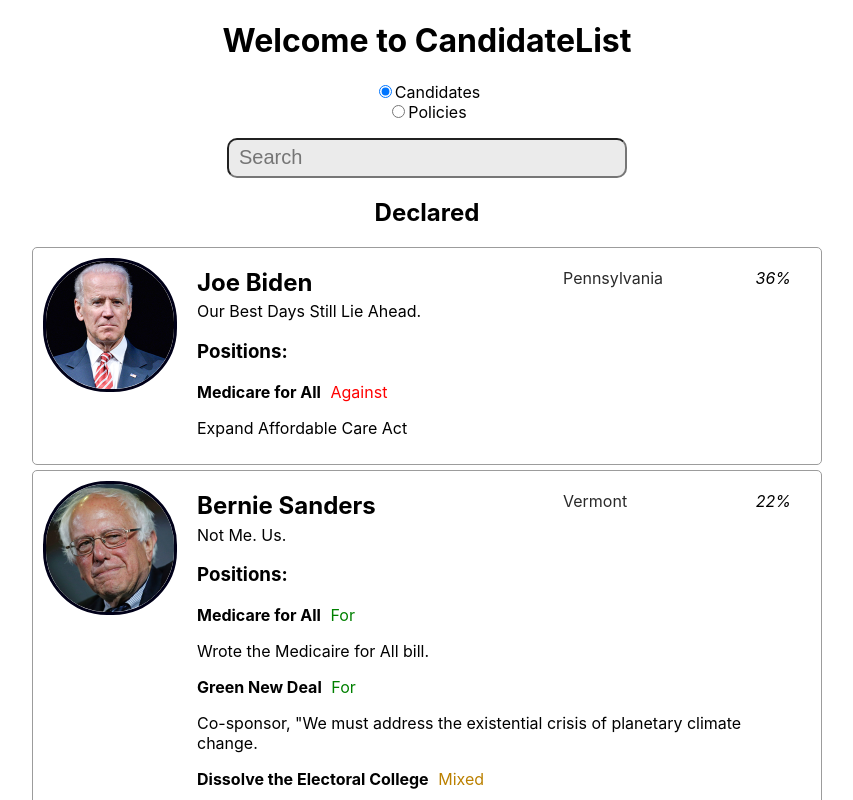
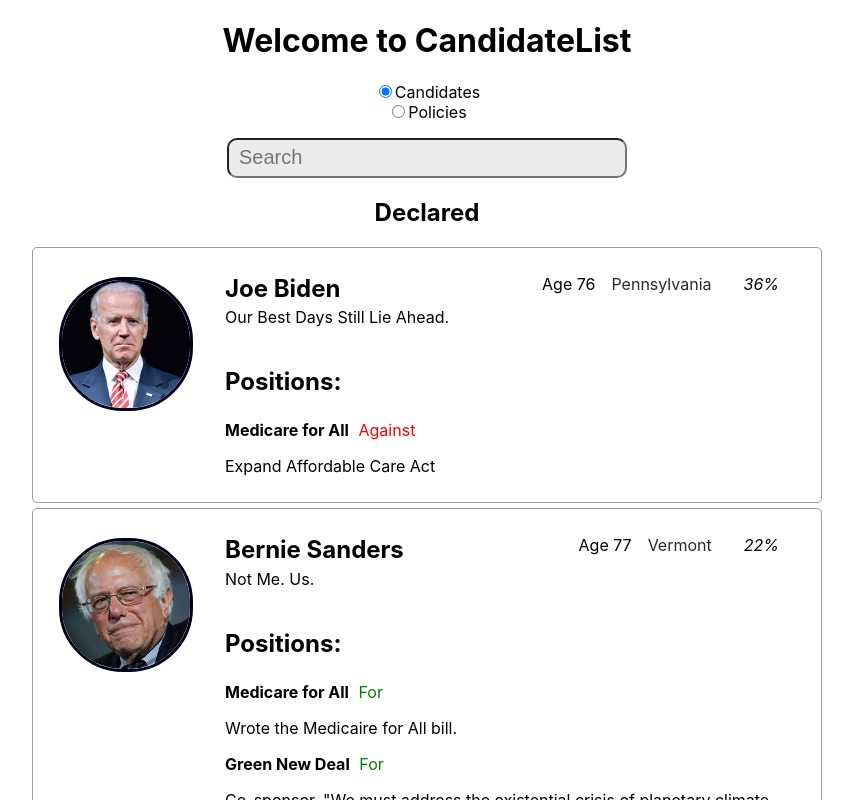
Before and after one commit to alexvarney/candidatelist_react, a React (Create React App) app: page / in a window 1280 px wide. Shown: the top 800 px of the page, without its empty margins (213-1066 px from the left). Built offline with nearby package versions, Linux system fonts and the light colour scheme.

Commit message:
added candidate ages

```diff
--- a/package.json
+++ b/package.json
@@ -3,6 +3,7 @@
   "version": "0.1.0",
   "private": true,
   "dependencies": {
+    "moment": "^2.24.0",
     "react": "^16.8.6",
     "react-dom": "^16.8.6",
     "react-scripts": "3.0.0"
--- a/src/App.css
+++ b/src/App.css
@@ -31,18 +31,30 @@ h1, h2 {
   flex-basis: 60%;
 }
 
-.headline-right{
-  flex-basis: 40%;
+.headline-left{
+  flex-grow: 1;
 }
 
 .candidate-state{
   color: #2a2a2a;
 }
 
+.candidate-polling{
+  font-style: italic;
+  text-align: right;
+  margin-left: 2em;
+}
+
 .candidate-headline{
   display: block;
   width: 100%;
 }
+
+.candidate-info{
+  padding: 0em 2em 0em 2.0em;
+  width: 100%;
+}
+
 
 .flex-parent{
   display: flex;
@@ -53,17 +65,11 @@ h1, h2 {
   height: 128px;
   border: 3px solid rgb(0, 0, 24);
   border-radius: 64px;
+  margin: 1.2em 0em 0em 1em;
 }
 
-.candidate-info{
-  padding: 10px 20px 0px 20px;
-  width: 100%;
-}
-
-.candidate-polling{
-  font-style: italic;
-  text-align: right;
-  float: right;
+.candidate-age{
+  margin-right: 1em;
 }
 
 .candidate-slogan{
@@ -152,3 +158,8 @@ input[type=text]:focus {
 .policy-candidate-name{
   font-weight: bold;
 }
+
+.position-title{
+  font-weight: bold;
+  font-size: 1.5em;
+}
--- a/src/App.js
+++ b/src/App.js
@@ -1,8 +1,10 @@
 import React, {Component} from 'react';
 import logo from './logo.svg';
 import './App.css';
-import Candidates from './Candidates'
-import PolicyList from './Policies'
+import Candidates from './Candidates';
+import PolicyList from './Policies';
+import moment from 'moment';
+
 
 export default class App extends Component {
   constructor(props){
@@ -108,6 +110,10 @@ const ViewControlRadio = ({value, onChecked}) => {
 }
 
 const CandidateCell = ({candidate, children}) => {
+
+  let years = moment().diff(candidate.dob, 'years');
+
+
   return(
     <div key={candidate.id} className="table-row flex-parent">
       <div>
@@ -115,14 +121,15 @@ const CandidateCell = ({candidate, children}) => {
       </div>
       <div className="candidate-info">
         <div className="candidate-headline flex-parent">
-          <span className="headline-left candidate-name">{candidate.name}</span>
-          <div className="headline-right">
+          <p className="headline-left">
+            <span className="candidate-name">{candidate.name}</span><br/>
+            <span className="candidate-slogan">{candidate.campaignSlogan}</span>
+          </p>
+          <p className="headline-right">
+            <span className="candidate-age">Age {years}</span>
             <span className="candidate-state">{candidate.state}</span>
-            <span className="candidate-polling">{(candidate.polling !== -1) ? `${candidate.polling}%`:''}</span>
-          </div>
-        </div>
-        <div>
-          <span className="candidate-slogan">{candidate.campaignSlogan}</span>
+            <span className="candidate-polling">{(candidate.polling !== -1) ? `${candidate.polling}%`:''}</span><br/>
+          </p>
         </div>
         <div>
           {children}
@@ -142,7 +149,7 @@ const PolicyTable = ({candidate, policies}) => {
 
   return(
     <div className="policy-block">
-      <h3>Positions:</h3>
+      <p className="position-title">Positions:</p>
       {policies.map((policy)=>
         <div key={policy.id}>
           {policy.positions.filter((position)=> position.name === candidate.id && position.status !== 'none').map((position)=>
@@ -158,7 +165,10 @@ const PolicyTable = ({candidate, policies}) => {
 }
 
 const getCandidateName = (id, candidates) => {
-  return candidates.filter((i) => i.id === id)[0].name;
+
+  const filtered = candidates.filter((i) => i.id === id);
+  return (filtered.length > 0) ? filtered[0].name : 'Unknown';
+
 }
 
 const PolicyExpander = ({policy, candidates}) => {
--- a/src/Candidates.js
+++ b/src/Candidates.js
@@ -3,6 +3,7 @@ export default [
         name: 'Elizabeth Warren',
         id: 'ewarren',
         state: 'Massachusetts',
+        dob: '1949-06-22',
         campaignSlogan: 'Win With Warren',
         status: 'declared',
         headshotImage: 'warren.png',
@@ -12,6 +13,7 @@ export default [
         name: 'Kirsten Gillibrand',
         id: 'kgillibrand',
         state: 'New York',
+        dob: '1956-12-09',
         campaignSlogan: 'Brave Wins',
         status: 'declared',
         headshotImage: 'gillibrand.png',
@@ -21,6 +23,7 @@ export default [
         name: 'Julian Castro',
         id: 'jcastro',
         state: 'Texas',
+        dob: '1974-09-16',
         campaignSlogan: 'One Nation, One Destiny',
         status: 'declared',
         headshotImage: 'castro.png',
@@ -30,6 +33,7 @@ export default [
         name: 'Tulsi Gabbard',
         id: 'tgabbard',
         state: 'Hawaii',
+        dob: '1981-04-12',
         campaignSlogan: 'Lead With Love',
         status: 'declared',
         headshotImage: 'gabbard.png',
@@ -39,6 +43,7 @@ export default [
         name: 'Kamala Harris',
         id: 'kharris',
         state: 'California',
+        dob: '1964-10-20',
         campaignSlogan: 'For The People',
         status: 'declared',
         headshotImage: 'harris.png',
@@ -48,6 +53,7 @@ export default [
         name: 'Andrew Yang',
         id: 'ayang',
         state: 'New York',
+        dob: '1975-01-13',
         campaignSlogan: 'Humanity First',
         status: 'declared',
         headshotImage: 'yang.png',
@@ -57,6 +63,7 @@ export default [
         name: 'Pete Buttigieg',
         id: 'pbuttigieg',
         state: 'Indiana',
+        dob: '1982-01-19',
         campaignSlogan: 'A Fresh Start for America',
         status: 'declared',
         headshotImage: 'buttigieg.png',
@@ -66,6 +73,7 @@ export default [
         name: 'Michael E. Arth',
         id: 'mearth',
         state: 'Florida',
+        dob: '1953-04-27',
         campaignSlogan: 'Michael E. Arth for President',
         status: 'declared',
         headshotImage: 'arth.png',
@@ -75,6 +83,7 @@ export default [
         name: 'Marianne Williamson',
         id: 'mwilliamson',
         state: 'Texas',
+        dob: '1958-07-08',
         campaignSlogan: 'Join the Evolution!',
         status: 'declared',
         headshotImage: 'williamson.png',
@@ -84,6 +93,7 @@ export default [
         name: 'Corey Booker',
         id: 'cbooker',
         state: 'New Jersey',
+        dob: '1969-04-27',
         campaignSlogan: 'We Rise',
         status: 'declared',
         headshotImage: 'booker.png',
@@ -93,6 +103,7 @@ export default [
         name: 'Amy Klobuchar',
         id: 'aklobuchar',
         state: 'Minnesota',
+        dob: '1960-05-25',
         campaignSlogan: 'Amy For America',
         status: 'declared',
         headshotImage: 'klobuchar.png',
@@ -102,6 +113,7 @@ export default [
         name: 'Bernie Sanders',
         id: 'bernie',
         state: 'Vermont',
+        dob: '1941-09-08',
         campaignSlogan: 'Not Me. Us.',
         status: 'declared',
         headshotImage: 'bernie.png',
@@ -111,6 +123,7 @@ export default [
         name: 'Bill De Blasio',
         id: 'bdeblasio',
         state: 'New York',
+        dob: '1961-05-08',
         campaignSlogan: '',
         status: 'undeclared',
         headshotImage: 'deblasio.png',
@@ -120,6 +133,7 @@ export default [
         name: 'Steve Bullock',
         id: 'sbullock',
         state: 'Montana',
+        dob: '1966-04-11',
         campaignSlogan: '',
         status: 'undeclared',
         headshotImage: 'bullock.png',
@@ -129,6 +143,7 @@ export default [
         name: 'Stacey Abrams',
         id: 'sabrams',
         state: 'Georgia',
+        dob: '09-12-1973',
         campaignSlogan: '',
         status: 'undeclared',
         headshotImage: 'abrams.png',
@@ -138,6 +153,7 @@ export default [
         name: 'Richard Ojeda',
         id: 'rojeda',
         state: 'West Virginia',
+        dob: '1970-09-05',
         campaignSlogan: '',
         status: 'dropped',
         headshotImage: 'ojeda.png',
@@ -147,6 +163,7 @@ export default [
         name: 'John Hickenlooper',
         id: 'jhickenlooper',
         state: 'Colorado',
+        dob: '1952-02-07',
         campaignSlogan: 'Stand Tall With Us',
         status: 'declared',
         headshotImage: 'hickenlooper.png',
@@ -156,6 +173,7 @@ export default [
         name: 'Beto O\'Rourke',
         id: 'borourke',
         state: 'Texas',
+        dob: '1972-09-05',
         campaignSlogan: 'We\'re All In This Together',
         status: 'declared',
         headshotImage: 'orourke.png',
@@ -165,6 +183,7 @@ export default [
         name: 'Wayne Messam',
         id: 'wmessam',
         state: 'Florida',
+        dob: '1974-06-07',
         campaignSlogan: 'Wayne for America',
         status: 'declared',
         headshotImage: 'messam.png',
@@ -174,6 +193,7 @@ export default [
         name: 'Tim Ryan',
         id: 'tryan',
         state: 'Ohio',
+        dob: '1973-07-16',
         campaignSlogan: 'Tim Ryan for America',
         status: 'declared',
         headshotImage: 'ryan.png',
@@ -183,6 +203,7 @@ export default [
         name: 'Mike Gravel',
         id: 'mgravel',
         state: 'Alaska',
+        dob: '1930-05-13',
         campaignSlogan: 'End the American Empire',
         status: 'declared',
         headshotImage: 'gravel.png',
@@ -192,6 +213,7 @@ export default [
         name: 'Michael Bennet',
         id: 'mbennet',
         state: 'Colorado',
+        dob: '1964-11-28',
         campaignSlogan: 'Michael Bennet for President',
         status: 'declared',
         headshotImage: 'bennet.png',
@@ -201,6 +223,7 @@ export default [
         name: 'Eric Swalwell',
         id: 'eswalwell',
         state: 'California',
+        dob: '1980-11-16',
         campaignSlogan: 'Go Big, Be Bold, and Do Good',
         status: 'declared',
         headshotImage: 'swalwell.png',
@@ -210,6 +233,7 @@ export default [
         name: 'Joe Biden',
         id: 'jbiden',
         state: 'Pennsylvania',
+        dob: '1942-11-20',
         campaignSlogan: 'Our Best Days Still Lie Ahead.',
         status: 'declared',
         headshotImage: 'biden.png',
@@ -219,6 +243,7 @@ export default [
         name: 'Seth Moulton',
         id: 'smoulton',
         state: 'Massachusetts',
+        dob: '1978-10-24',
         campaignSlogan: 'Seth Moulton for America',
         status: 'declared',
         headshotImage: 'moulton.png',
@@ -228,6 +253,7 @@ export default [
         name: 'John Delaney',
         id: 'jdelaney',
         state: 'Maryland',
+        dob: '1963-04-16',
         campaignSlogan: 'Focus on the future',
         status: 'declared',
         headshotImage: 'delaney.png',
@@ -237,6 +263,7 @@ export default [
         name: 'Jay Inslee',
         id: 'jinslee',
         state: 'Washington',
+        dob: '1951-02-09',
         campaignSlogan: 'Focus on the future',
         status: 'declared',
         headshotImage: 'inslee.png',
--- a/src/Policies.js
+++ b/src/Policies.js
@@ -366,4 +366,126 @@ export default [
             },
         ]
     },
+    {
+        id: 'expand_supreme_court',
+        display: 'Expand the Supreme Court',
+        description: 'The Supreme Court of the United States (SCOTUS) is the highest court in the federal judiciary of the United States.The Court has the power of judicial review, the ability to invalidate a statute for violating a provision of the Constitution or an executive act for being unlawful. However, it may act only within the context of a case in an area of law over which it has jurisdiction. The court may decide cases having political overtones, but it has ruled that it does not have power to decide nonjusticiable political questions.As set by the Judiciary Act of 1869, the Court consists of the Chief Justice of the United States and eight associate justices. Each justice has lifetime tenure, meaning they remain on the Court until they resign, retire, die, or are removed from office. When a vacancy occurs, the president, with the advice and consent of the Senate, appoints a new justice. Many believe 8 people is not enough to fully represent 350 million people. As such, about half the Democratic candidates are for expanding the Supreme Court.',
+        positions: [
+            {
+                name: 'mearth',
+                status: 'none',
+                description: '',
+            },
+            {
+                name: 'mbennet',
+                status: 'none',
+                description: '',
+            },
+            {
+                name: 'jbiden',
+                status: 'none',
+                description: '',
+            },
+            {
+                name: 'cbooker',
+                status: 'against',
+                description: '"...In presidential elections, the person  with the most votes should be the President."',
+            },
+            {
+                name: 'pbuttigieg',
+                status: 'for',
+                description: '"It\'s gotta go."',
+            },
+            {
+                name: 'jcastro',
+                status: 'for',
+                description: 'Tweeted support of dissolution, among other voter reforms.'
+            },
+            {
+                name: 'jdelaney',
+                status: 'against',
+                description: '"...trying to abolish the electoral college now is impractical.',
+            },
+            {
+                name: 'tgabbard',
+                status: 'mixed',
+                description: 'Open to the conversation, believes there are pros and cons to the system.',
+            },
+            {
+                name: 'kgillibrand',
+                status: 'for',
+                description: 'Unknown',
+            },
+            {
+                name: 'mgravel',
+                status: 'for',
+                description: 'Abolish Electoral College, replace weith a system of direct election.',
+            },
+            {
+                name: 'kharris',
+                status: 'mixed',
+                description: 'I\'m open to the discussion.',
+            },
+            {
+                name: 'jhickenlooper',
+                status: 'against',
+                description: '"...there is no possibility of aboloshing it...so we need to focus on expanding the Democratic electorate.',
+            },
+            {
+                name: 'jinslee',
+                status: 'for',
+                description: '"It ought to be one person, one vote."',
+            },
+            {
+                name: 'aklobuchar',
+                status: 'mixed',
+                description: 'Told the Post she is "open to eliminating."',
+            },
+            {
+                name: 'wmessam',
+                status: 'for',
+                description: '"We should do away with it and reform our elections.',
+            },
+            {
+                name: 'smoulton',
+                status: 'for',
+                description: '"We need a New Voting Rights Act in America."',
+            },
+            {
+                name: 'borourke',
+                status: 'mixed',
+                description: 'Eliminate long-term, short-term award electors proportionally',
+            },
+            {
+                name: 'tryan',
+                status: 'against',
+                description: '',
+            },
+            {
+                name: 'bernie',
+                status: 'mixed',
+                description: '"I believe that we need to reexamine the concept of the Electoral College."',
+            },
+            {
+                name: 'eswalwell',
+                status: 'none',
+                description: '',
+            },
+            {
+                name: 'ewarren',
+                status: 'for',
+                description: '"Every vote matters - and that\'s why I have called for an end to the Electoral College..."',
+            },
+            {
+                name: 'mwilliamson',
+                status: 'for',
+                description: '"...at this point there is too much risk to our democracy when the popular vote can be so eaily overridden."',
+            },
+            {
+                name: 'ayang',
+                status: 'against',
+                description: 'Abolishing the Electoral College would be difficult and would wind up further favoring high-density high-population areas..."',
+            },
+        ]
+    },
 ]
```
Also changed, not shown: 1 other file (tests, documents, lock files or other folders).
